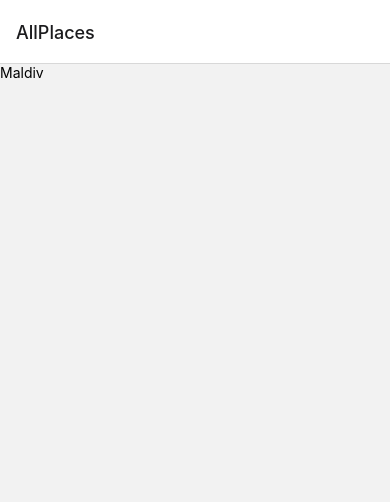
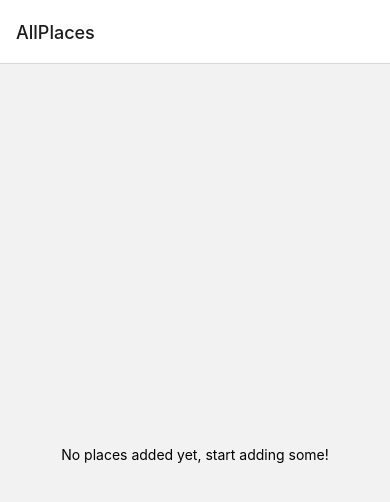
Before and after one commit to NareshPatilOfficial/FavoritePlaceApp, a React Native app: screen /AllPlaces in a window 390 px wide. Shown: the top 502 px of the page. Built offline with nearby package versions, Linux system fonts and the light colour scheme.

Commit message:
Show fallback text if there is no places to display

```diff
--- a/components/places/PlaceList.js
+++ b/components/places/PlaceList.js
@@ -1,9 +1,18 @@
-import { FlatList } from "react-native";
+import { FlatList, StyleSheet } from "react-native";
 import { Text, View } from "react-native";
 import PlaceItem from "./PlaceItem";
 
 function PlaceList({ places }) {
-    console.log('places', places);
+
+    if (places.length <= 0) {
+        return (
+            <View style={styles.container}>
+                <Text>No places added yet, start adding some!</Text>
+            </View>
+        )
+
+    }
+
     return (
         <View>
             <FlatList
@@ -16,3 +25,11 @@ function PlaceList({ places }) {
 }
 
 export default PlaceList;
+
+const styles = StyleSheet.create({
+    container: {
+        flex: 1,
+        justifyContent: 'center',
+        alignItems: 'center'
+    }
+})
--- a/navigation/RootNavigation.js
+++ b/navigation/RootNavigation.js
@@ -2,7 +2,7 @@ import { NavigationContainer } from "@react-navigation/native";
 import { createNativeStackNavigator } from "@react-navigation/native-stack";
 
 import AllPlaces from "../screens/AllPlaces";
-import ManagePlace from "../screens/ManagePlace";
+import AddPlace from "../screens/AddPlace";
 import PlaceDetails from "../screens/PlaceDetails";
 import Map from "../screens/Map";
 
@@ -13,7 +13,7 @@ function RootNavigation() {
         <NavigationContainer>
             <Stack.Navigator>
                 <Stack.Screen name="AllPlaces" component={AllPlaces} />
-                <Stack.Screen name="ManagePlace" component={ManagePlace} />
+                <Stack.Screen name="AddPlace" component={AddPlace} />
                 <Stack.Screen name="PlaceDetails" component={PlaceDetails} />
                 <Stack.Screen name="Map" component={Map} />
             </Stack.Navigator>
--- a/screens/ManagePlace.js
+++ b/screens/AddPlace.js
@@ -1,6 +1,6 @@
 import { Text, View } from "react-native";
 
-function ManagePlace() {
+function AddPlace() {
     return (
         <View>
             <Text>EditPlace</Text>
@@ -8,4 +8,4 @@ function ManagePlace() {
     )
 }
 
-export default ManagePlace;
+export default AddPlace;
--- a/screens/AllPlaces.js
+++ b/screens/AllPlaces.js
@@ -1,18 +1,24 @@
-import { View } from "react-native";
+import { View, StyleSheet } from "react-native";
 
 import PlaceList from "../components/places/PlaceList";
 import PlaceModal from "../model/PlaceModel";
 
 const DUMMY_PLACES = [
-    new PlaceModal('p1', 'Maldiv', '', {}),
+    // new PlaceModal('p1', 'Maldiv', '', {}),
 ];
 
 function AllPlaces() {
     return (
-        <View>
-            <PlaceList places={DUMMY_PLACES}/>
+        <View style={styles.container}>
+            <PlaceList places={DUMMY_PLACES} />
         </View>
     )
 }
 
 export default AllPlaces;
+
+const styles = StyleSheet.create({
+    container: {
+        flex: 1
+    }
+})
```
